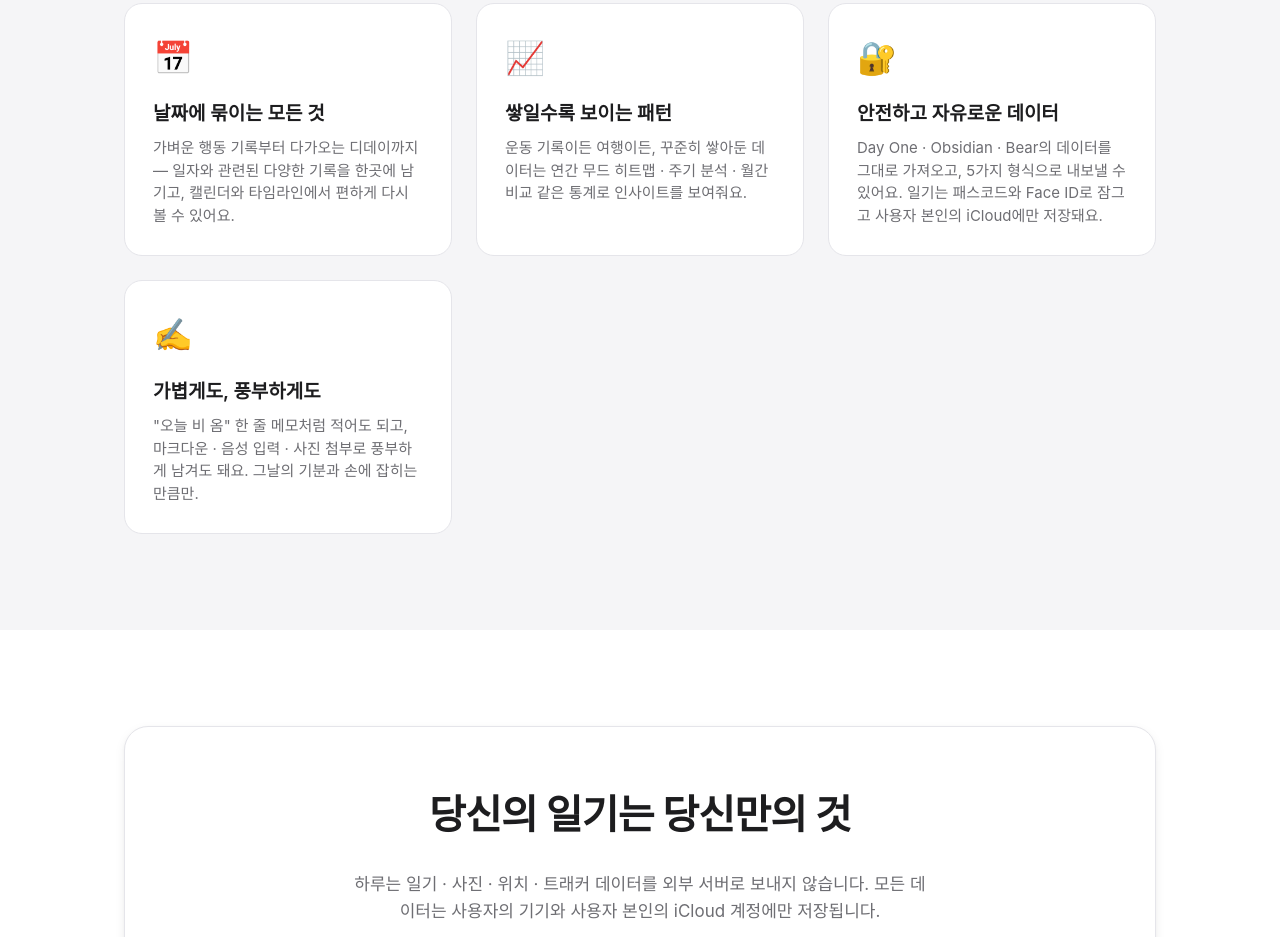
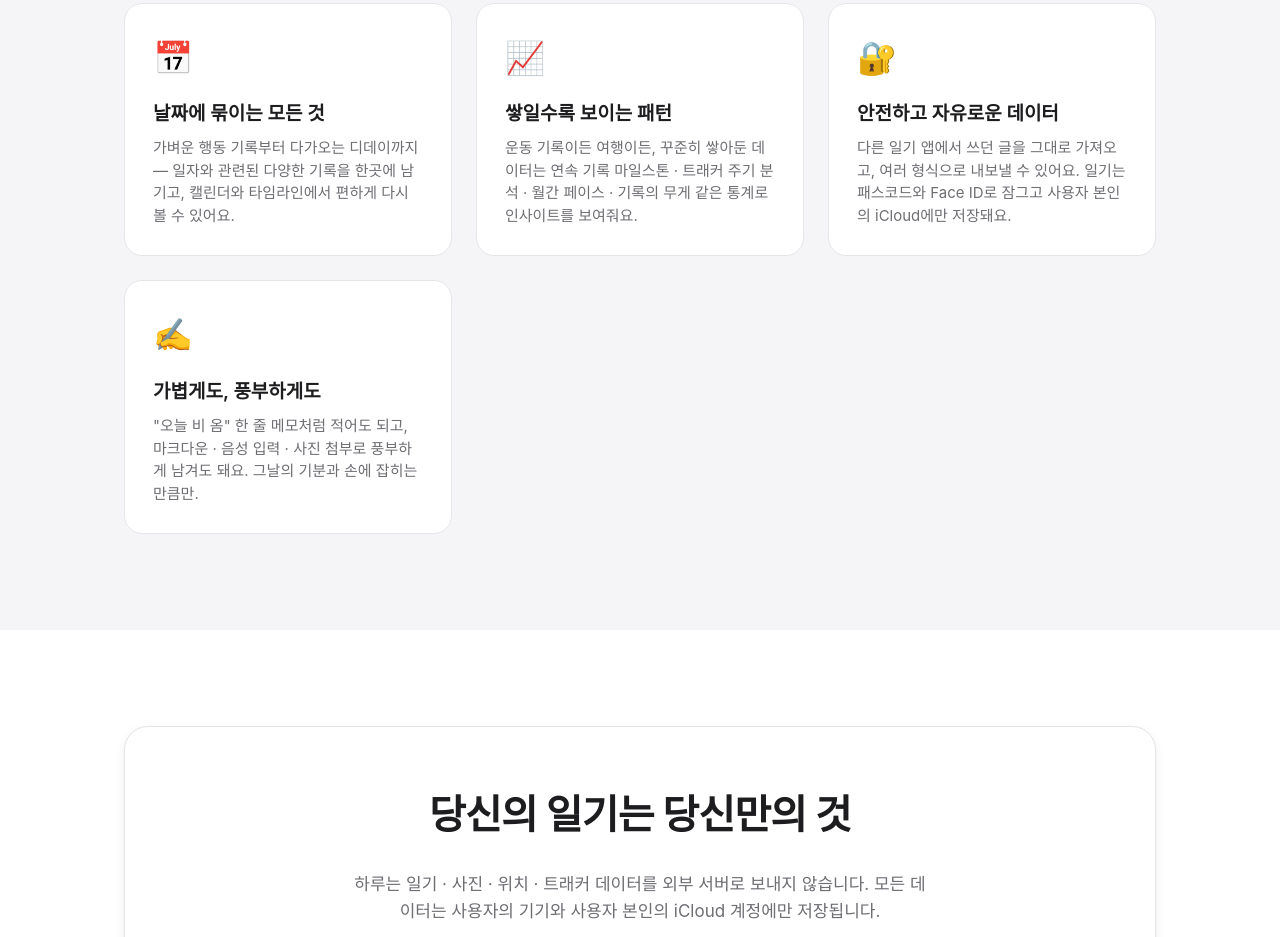
Before and after one commit to zeno-bit/haru-landing, a plain HTML site: page index.html in a window 1280 px wide. Shown: the part 949-1886 px from the top of the page. Drawn offline with Linux system fonts and the light colour scheme.

Commit message:
copy: 무드 히트맵 제거 + 타사 앱 이름 일반화

```diff
--- a/index.html
+++ b/index.html
@@ -4,9 +4,9 @@
     <meta charset="UTF-8">
     <meta name="viewport" content="width=device-width, initial-scale=1.0">
     <title>하루 — 일기 & 트래커</title>
-    <meta name="description" content="가벼운 행동 기록부터 디데이까지. 매일 쌓이는 기록이 통계가 되고, 통계가 나를 보여주는 앱.">
+    <meta name="description" content="가벼운 행동 기록부터 디데이까지. 쌓아둔 기록이 통계가 되어 나를 보여주는 일기 앱.">
     <meta property="og:title" content="하루 — 일기 & 트래커">
-    <meta property="og:description" content="가벼운 행동 기록부터 디데이까지. 매일 쌓이는 기록이 통계가 되고, 통계가 나를 보여주는 앱.">
+    <meta property="og:description" content="가벼운 행동 기록부터 디데이까지. 쌓아둔 기록이 통계가 되어 나를 보여주는 일기 앱.">
     <meta property="og:image" content="logo.png">
     <meta name="theme-color" content="#000000" media="(prefers-color-scheme: dark)">
     <meta name="theme-color" content="#ffffff" media="(prefers-color-scheme: light)">
@@ -71,16 +71,16 @@
                         <h3>쌓일수록 보이는 패턴</h3>
                         <p>
                             운동 기록이든 여행이든, 꾸준히 쌓아둔 데이터는
-                            연간 무드 히트맵 · 주기 분석 · 월간 비교 같은
-                            통계로 인사이트를 보여줘요.
+                            연속 기록 마일스톤 · 트래커 주기 분석 · 월간 페이스
+                            · 기록의 무게 같은 통계로 인사이트를 보여줘요.
                         </p>
                     </div>
                     <div class="feature-card">
                         <div class="feature-icon">🔐</div>
                         <h3>안전하고 자유로운 데이터</h3>
                         <p>
-                            Day One · Obsidian · Bear의 데이터를 그대로 가져오고,
-                            5가지 형식으로 내보낼 수 있어요. 일기는 패스코드와
+                            다른 일기 앱에서 쓰던 글을 그대로 가져오고,
+                            여러 형식으로 내보낼 수 있어요. 일기는 패스코드와
                             Face ID로 잠그고 사용자 본인의 iCloud에만 저장돼요.
                         </p>
                     </div>
```
